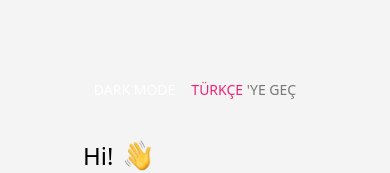
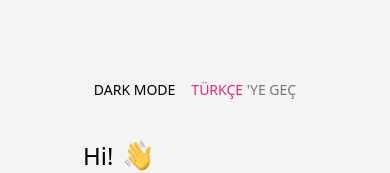
Before and after one commit to hmgny/S12-Kisisel-Web-Sitesi, a React (Vite) app: page / in a window 390 px wide. Shown: the top 173 px of the page. Built offline with nearby package versions, Linux system fonts and the light colour scheme.

Commit message:
responsive tasarım theme mode button güncellendi

```diff
--- a/src/components/Header.jsx
+++ b/src/components/Header.jsx
@@ -35,7 +35,7 @@ function Header() {
           <button
             onClick={handleClick}
             className={`${
-              theme === "light" ? "text-white" : "text-black"
+              theme === "dark" ? "text-white" : "text-black"
             } sm:text-Gri text-sm flex sm:items-center`}
           >
             {theme === "light" ? content.mode.dark : content.mode.light}
```
